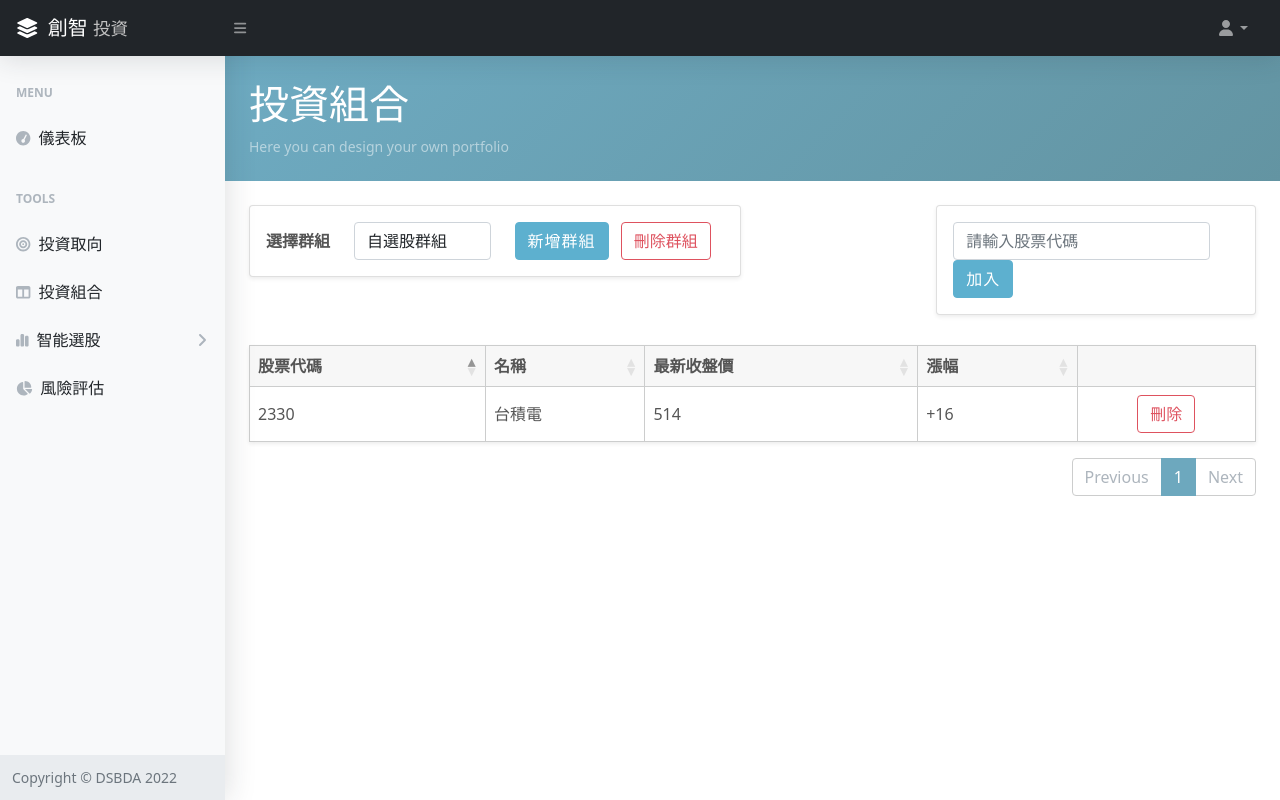
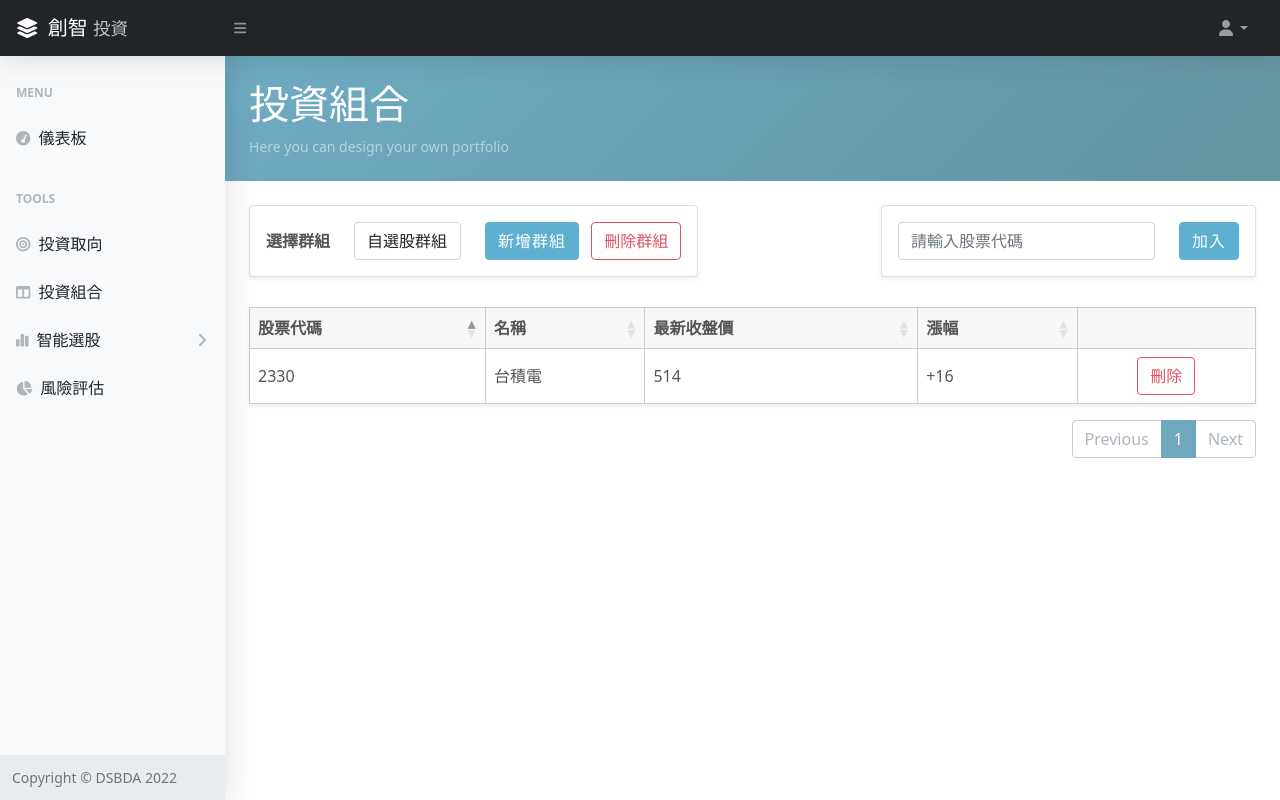
Before and after one commit to fuhsiao/Fintech-API-web, a Flask app: page /portfolio in a window 1280 px wide. Run offline with Flask 2, Linux system fonts and the light colour scheme; some libraries are stand-ins or nearby versions.

Commit message:
adhust protflio card

```diff
--- a/website/templates/portfolio.html
+++ b/website/templates/portfolio.html
@@ -9,29 +9,29 @@
 <div class="container-fluid px-4">
     <div class="row">
         <div class="col-md-6 col-sm-12">
-            <div class="card shadow-sm mb-4">
+            <div class="float-start">
+                <div class="card shadow-sm mb-4 col-auto">
                     <div class="card-body">
                         <form >
                             <div class="text-darkgray row">
                                 <div class="col-auto">
                                     <label class="col-form-label fw-bold">選擇群組</label>
                                 </div>
-                            <div class="col-md-4">
+                                <div class="col-md-auto col-sm-12">
                                     <select id="stockGroup" class="form-control">
                                     </select>
                                 </div>
-                            <div class="col-auto mt-lg-0 mt-3">
+                                <div class="col-md-auto col-sm-12 mt-lg-0 mt-3">
                                     <button type="submit" class="btn btn-bg me-2">新增群組</button>
                                     <button type="submit" class="btn btn-outline-del">刪除群組</button>
                                 </div>
-
                             </div>
                         </form>
                     </div>
                 </div>
             </div>
-        <div class="col-md-2 col-sm-12"></div>
-        <div class="col-md-4 col-sm-8">
+        </div>
+        <div class="col-md-6 col-sm-8">
             <div class="float-end">
                 <div class="card shadow-sm mb-4 col-auto ">
                     <div class="card-body">
```
Lines whose indentation alone changed are shown as unchanged.
